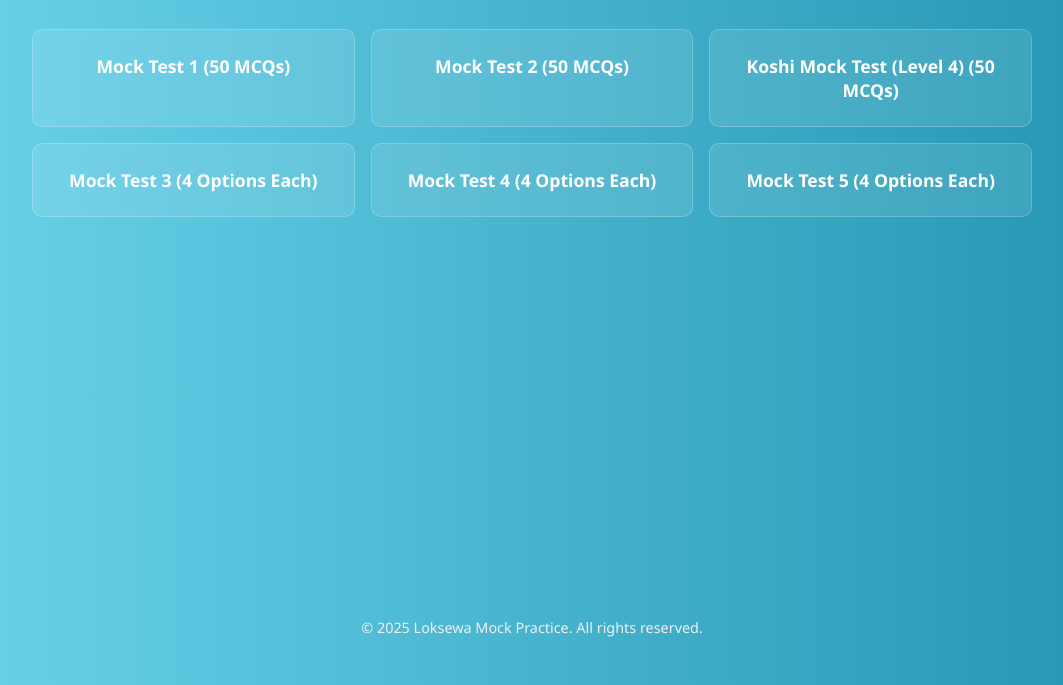
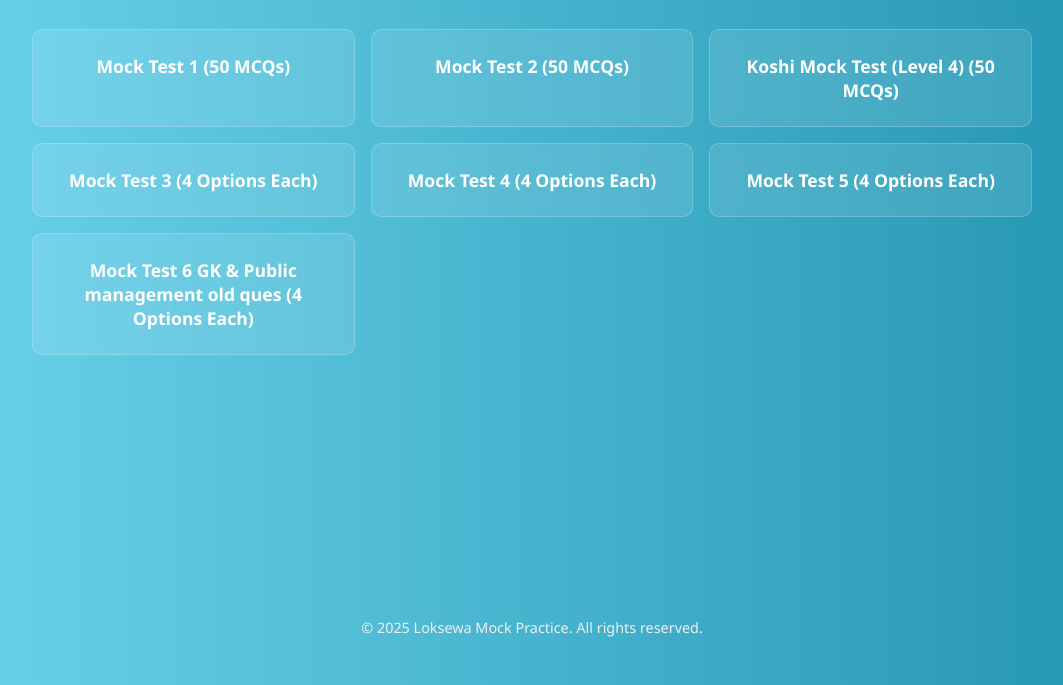
Before and after one commit to nilrebreveneid/senior-welder-mechanics, a plain HTML site: page mock-page.html in a window 1280 px wide. Shown: the part 115-800 px from the top of the page, without its empty margins (108-1171 px from the left). Drawn offline with Linux system fonts and the light colour scheme.

Commit message:
Update mock-page.html

```diff
--- a/mock-page.html
+++ b/mock-page.html
@@ -86,6 +86,8 @@
     <div class="card"><a href="mock-test3.html">Mock Test 3 (4 Options Each)</a></div>
     <div class="card"><a href="mock-test4.html">Mock Test 4 (4 Options Each)</a></div>
     <div class="card"><a href="mock-test5.html">Mock Test 5 (4 Options Each)</a></div>
+    <div class="card"><a href="Mock-test6.html">Mock Test 6 GK & Public management old ques (4 Options Each)</a></div>
+
   </div>
 
   <footer>
```
